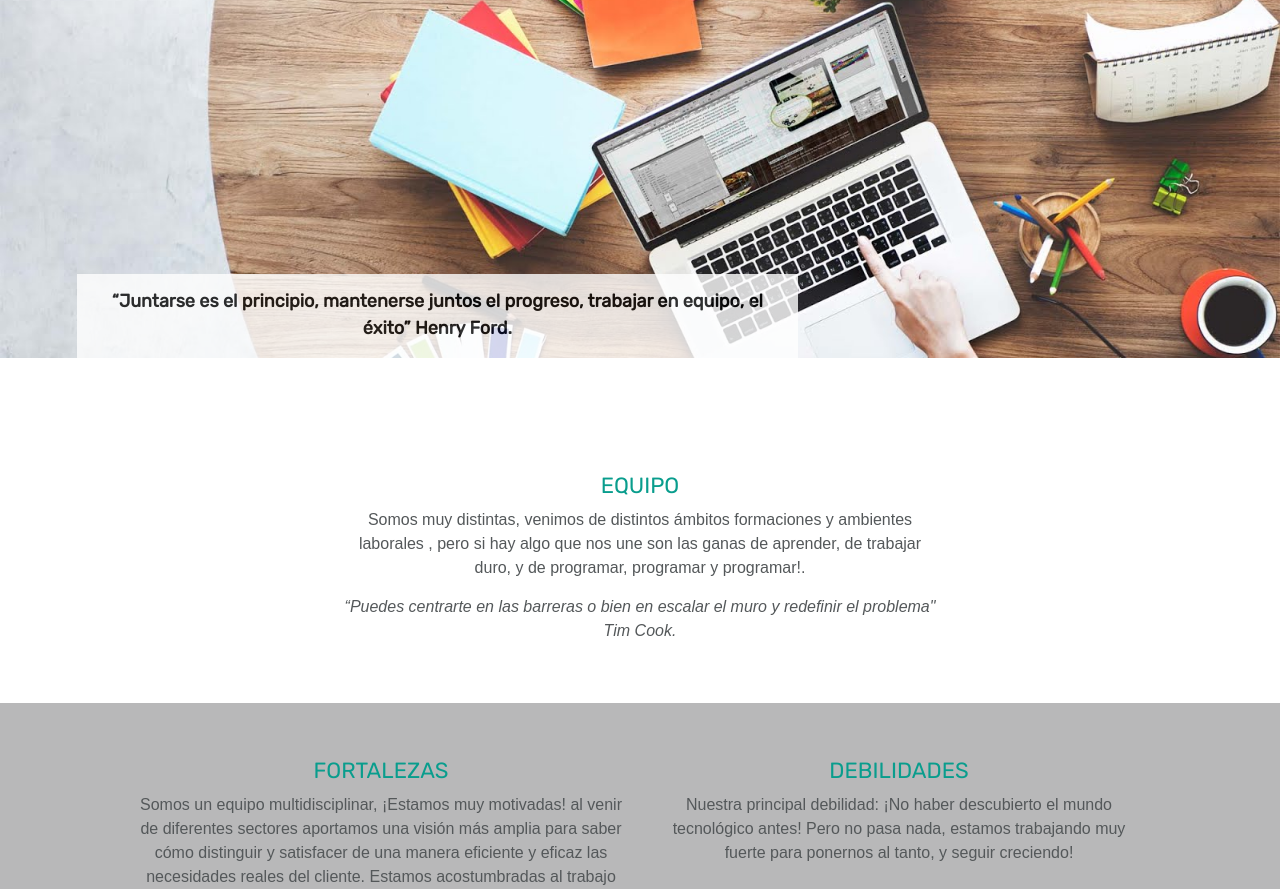
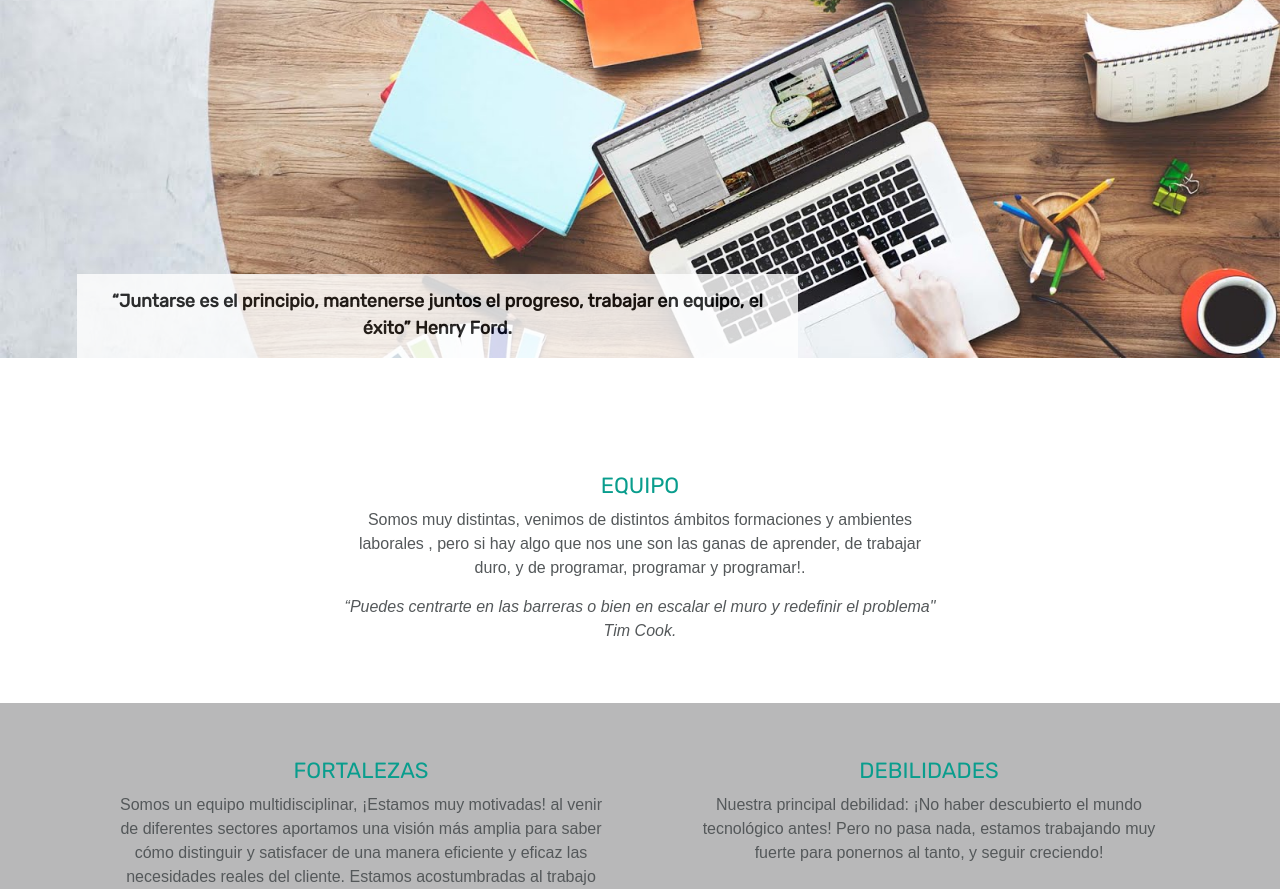
Before and after one commit to azaharamg/Adalab-project-promo-h-module-1-team-4-morning-TechAnts, a plain HTML site: page index.html in a window 1280 px wide. Shown: the part 63-952 px from the top of the page. Drawn offline with nearby package versions, Linux system fonts and the light colour scheme.

Commit message:
fix skills padding

```diff
--- a/style/style.css
+++ b/style/style.css
@@ -157,7 +157,7 @@ section.anchor {
 
 .skill {
   text-align: center;
-  padding: 30px 0 0 0;
+  padding: 30px 20px 0 30px;
 }
 
 .skills {
```
